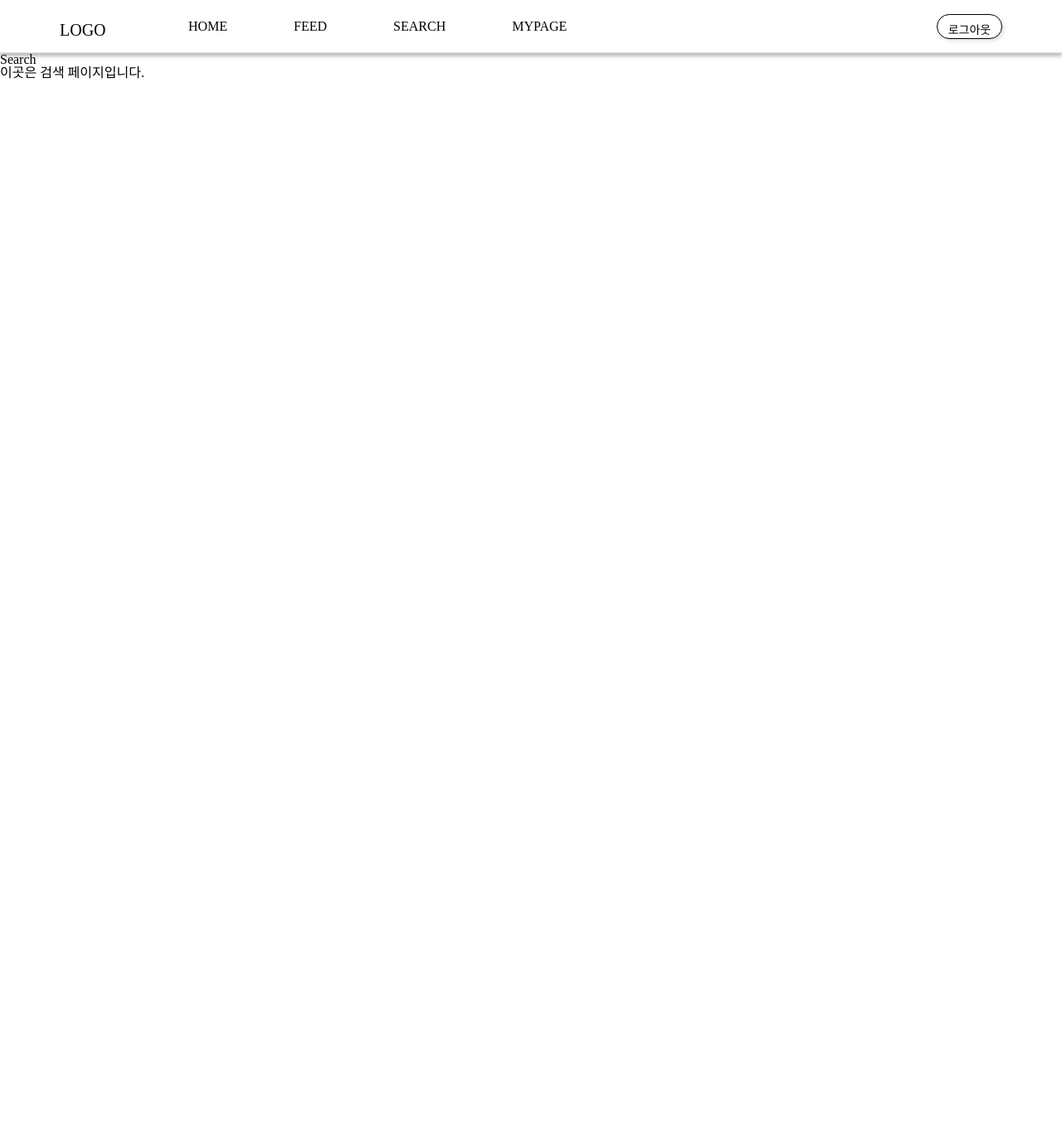
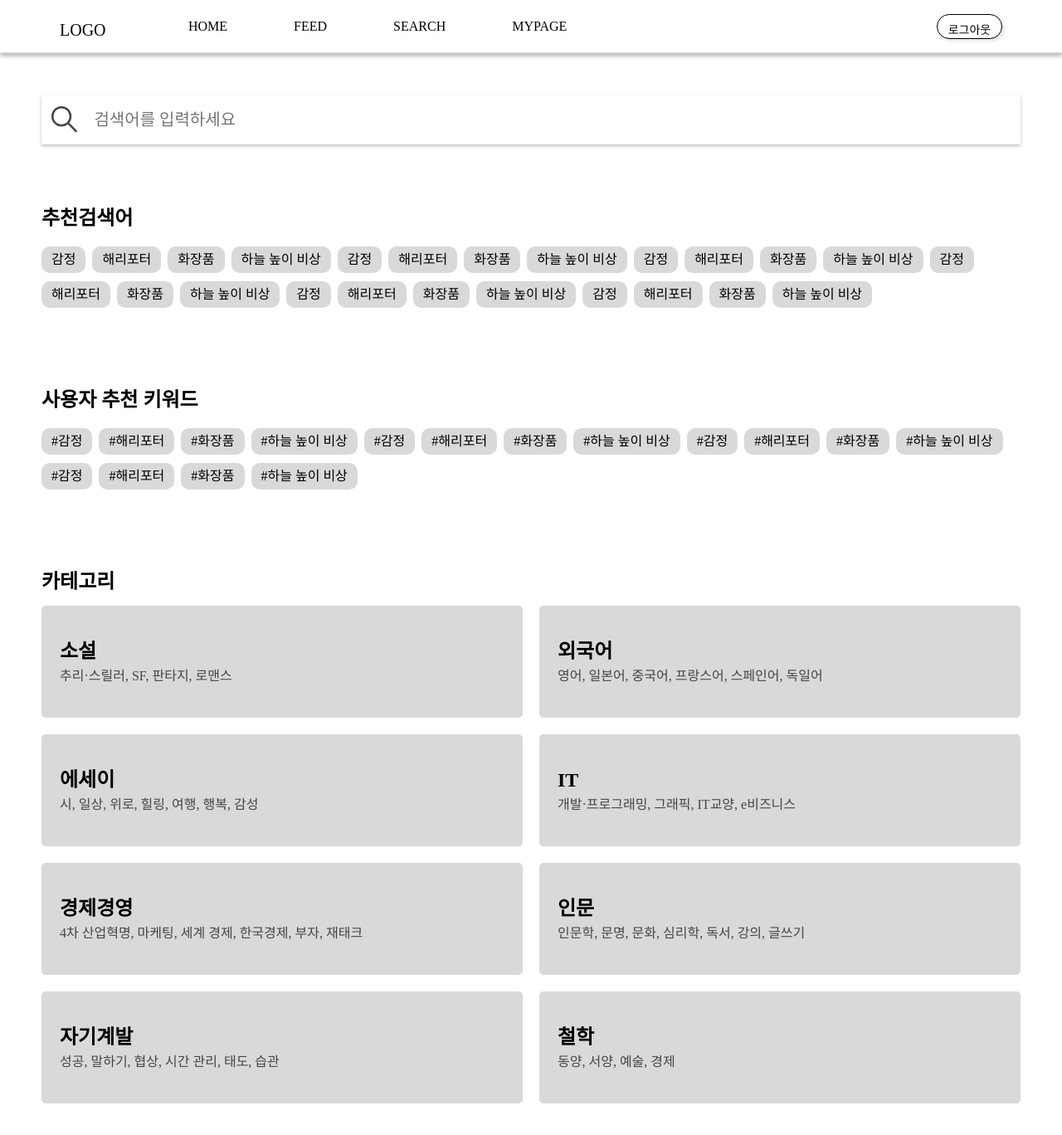
Before and after one commit to kw-bookmedicine/frontend, a React (Create React App) app: page /search in a window 1280 px wide. Shown: the top 1368 px of the page at 83% size. Before the commit the page ends 800 px from the top, so only its background shows below. Built offline with nearby package versions, Linux system fonts and the light colour scheme; a web font is replaced by a local one.

Commit message:
:sparkles: Feat: 검색페이지 와이어프레임 구현

```diff
--- a/src/components/Slider2.jsx
+++ /dev/null
@@ -1,50 +0,0 @@
-import React from "react";
-import { Swiper, SwiperSlide } from "swiper/react";
-import "swiper/css";
-import "../styles/Slider.css";
-// import "../styles/LoginHome.css";
-
-import { Navigation, Pagination, Scrollbar, A11y } from "swiper/modules";
-
-import "swiper/css";
-import "swiper/css/navigation";
-import "swiper/css/pagination";
-import "swiper/css/scrollbar";
-
-function Slider2({ title, subtitle, isBestSeller, bookTitle, bookAuthor }) {
-  const numberOfSlides = 10;
-
-  const slides = Array.from({ length: numberOfSlides }, (_, index) => (
-    <SwiperSlide key={index} className="test">
-      <div className="item-wrapper">
-        <div className="item-image"></div>
-        <div className="item-detail">
-          <div className="item-title">{bookTitle}</div>
-          <div className="item-author">{bookAuthor}</div>
-        </div>
-      </div>
-      {isBestSeller && <div className="item-rank">{index + 1}</div>}
-    </SwiperSlide>
-  ));
-
-  return (
-    <div className="best">
-      <div className="best-wrapper">
-        <div className="title-wrapper">
-          <div className="best-title title">{title}</div>
-          <div className="best-subtitle subtitle">{subtitle}</div>
-        </div>
-        <Swiper
-          modules={[Navigation, Pagination, Scrollbar, A11y]}
-          spaceBetween={10}
-          slidesPerView={7}
-          navigation
-        >
-          {slides}
-        </Swiper>
-      </div>
-    </div>
-  );
-}
-
-export default Slider2;
--- a/src/pages/LoginHome.jsx
+++ b/src/pages/LoginHome.jsx
@@ -1,5 +1,4 @@
 import Slider from "../components/Slider";
-import Slider2 from "../components/Slider2";
 import "../styles/LoginHome.css";
 import { Link } from "react-router-dom";
 
--- a/src/pages/Search.jsx
+++ b/src/pages/Search.jsx
@@ -1,13 +1,165 @@
-import Header from '../components/Header';
+import { Link } from "react-router-dom";
+import Header from "../components/Header";
+import "../styles/SearchStyles.css";
+import harry_potter from "../assets/search-book-Harry_Potter.jpg";
+import { useState } from "react";
 
 const Search = () => {
-	return (
-		<div>
-			<Header />
-			<h1>Search</h1>
-			<p>이곳은 검색 페이지입니다.</p>
-		</div>
-	);
+  const [input, setInput] = useState("");
+
+  // 카테고리 아이템을 렌더링하는 함수
+  const renderCategoryItem = ({ title, subtitle }) => (
+    <Link to={`/${title}-중분류-페이지`}>
+      <div className="category-grid-item-wrapper">
+        <div className="category-grid-item">
+          <h2 className="category-grid-item-title">{title}</h2>
+          <h3 className="category-grid-item-subtitle">{subtitle}</h3>
+        </div>
+      </div>
+    </Link>
+  );
+
+  // 함수로 추천 키워드 리스트를 생성하는 함수
+  const renderKeywordList = (title, keywords) => (
+    <section className="recommend-word-wrapper">
+      <h2 className="recommend-title">{title}</h2>
+      <ul className="recommend-keyword-wrapper">
+        {keywords.map((keyword, index) => (
+          <li key={index}>
+            <Link to={`/reslut/${keyword}-책목록-페이지`}>{keyword}</Link>
+          </li>
+        ))}
+      </ul>
+    </section>
+  );
+
+  // 추천 검색어 리스트
+  const recommendedSearchKeywords = [
+    "감정",
+    "해리포터",
+    "화장품",
+    "하늘 높이 비상",
+    "감정",
+    "해리포터",
+    "화장품",
+    "하늘 높이 비상",
+    "감정",
+    "해리포터",
+    "화장품",
+    "하늘 높이 비상",
+    "감정",
+    "해리포터",
+    "화장품",
+    "하늘 높이 비상",
+    "감정",
+    "해리포터",
+    "화장품",
+    "하늘 높이 비상",
+    "감정",
+    "해리포터",
+    "화장품",
+    "하늘 높이 비상",
+    // Add more keywords as needed
+  ];
+
+  // 사용자 추천 키워드 리스트
+  const userRecommendedKeywords = [
+    "#감정",
+    "#해리포터",
+    "#화장품",
+    "#하늘 높이 비상",
+    "#감정",
+    "#해리포터",
+    "#화장품",
+    "#하늘 높이 비상",
+    "#감정",
+    "#해리포터",
+    "#화장품",
+    "#하늘 높이 비상",
+    "#감정",
+    "#해리포터",
+    "#화장품",
+    "#하늘 높이 비상",
+    // Add more keywords as needed
+  ];
+
+  const handleKeywordClick = (keyword) => {
+    // 키워드를 클릭하면 검색어를 업데이트
+    setInput(keyword);
+  };
+
+  return (
+    <div>
+      <Header />
+
+      {/* 검색 페이지 전체 */}
+      <section className="search-container">
+        {/* 검색 창 */}
+        <section className="search-wrapper">
+          <label>
+            <div className="search-wrap-inner">
+              {/* 검색창에 라벨 적용해보기 */}
+              {/* 책 렌더링했던 유튜브 영상을 활용해서 검색창 누르면 밑에 책보여주는 방법으로 활용하기 */}
+              <button className="search-button"></button>
+              <input
+                type="text"
+                placeholder="검색어를 입력하세요"
+                className="search-input"
+                value={input}
+                onChange={(e) => setInput(e.target.value)}
+              ></input>
+            </div>
+          </label>
+        </section>
+
+        {/* 추천 검색어 */}
+        {renderKeywordList("추천검색어", recommendedSearchKeywords)}
+
+        {/* 사용자 추천 키워드 */}
+        {renderKeywordList("사용자 추천 키워드", userRecommendedKeywords)}
+
+        {/* 카테고리 */}
+        <section className="category-wrapper">
+          <h2 className="recommend-title">카테고리</h2>
+          <div className="category-items">
+            {renderCategoryItem({
+              title: "소설",
+              subtitle: "추리·스릴러, SF, 판타지, 로맨스",
+            })}
+            {renderCategoryItem({
+              title: "외국어",
+              subtitle: "영어, 일본어, 중국어, 프랑스어, 스페인어, 독일어",
+            })}
+            {renderCategoryItem({
+              title: "에세이",
+              subtitle: "시, 일상, 위로, 힐링, 여행, 행복, 감성",
+            })}
+            {renderCategoryItem({
+              title: "IT",
+              subtitle: "개발·프로그래밍, 그래픽, IT교양, e비즈니스",
+            })}
+            {renderCategoryItem({
+              title: "경제경영",
+              subtitle:
+                "4차 산업혁명, 마케팅, 세계 경제, 한국경제, 부자, 재태크",
+            })}
+            {renderCategoryItem({
+              title: "인문",
+              subtitle: "인문학, 문명, 문화, 심리학, 독서, 강의, 글쓰기",
+            })}
+            {renderCategoryItem({
+              title: "자기계발",
+              subtitle: "성공, 말하기, 협상, 시간 관리, 태도, 습관",
+            })}
+            {renderCategoryItem({
+              title: "철학",
+              subtitle: "동양, 서양, 예술, 경제",
+            })}
+          </div>
+        </section>
+      </section>
+    </div>
+  );
 };
 
 export default Search;
--- /dev/null
+++ b/src/styles/SearchStyles.css
@@ -0,0 +1,97 @@
+* {
+  box-sizing: border-box;
+}
+
+/* 검색 페이지 전체 */
+.search-container {
+  margin: 50px;
+}
+
+/* 검색창 */
+.search-wrapper,
+.recommend-word-wrapper,
+.user-recommend-word-wrapper {
+  width: 100%;
+  height: 100%;
+  margin-bottom: 77px;
+}
+
+.search-wrap-inner {
+  display: flex;
+  box-shadow: 0px 2px 4px rgba(0, 0, 0, 0.25);
+  padding: 10px 0px 10px 12px;
+}
+
+.search-button {
+  width: 32px;
+  height: 32px;
+  background: url("../assets/search-icon.svg");
+  margin-top: 4px;
+}
+
+.search-input {
+  width: 100%;
+  height: 40px;
+  font-size: 20px;
+  padding-left: 20px;
+  border: none;
+}
+
+.search-input:focus {
+  outline: none;
+}
+
+/* 추천 검색어 && 사용자 추천 키워드*/
+
+.recommend-title {
+  font-size: 24px;
+  font-weight: bold;
+}
+
+.recommend-keyword-wrapper {
+  display: flex;
+  flex-wrap: wrap;
+  padding: 17px 0px;
+}
+
+.recommend-keyword-wrapper li {
+  background-color: #d9d9d9;
+  margin: 5px 8px 5px 0px;
+  border-radius: 10px;
+  padding: 8px 12px;
+  font-size: 16px;
+}
+
+/* 카테고리 */
+
+.category-items {
+  width: 100%;
+  padding: 17px 0px;
+  display: grid;
+  gap: 20px;
+  grid-template-columns: repeat(2, 1fr);
+}
+
+.category-grid-item {
+  width: 100%;
+  height: 135px;
+  background-color: #d9d9d9;
+  border-radius: 5px;
+  padding: 43px 0px 43px 22px;
+}
+
+.category-grid-item-title {
+  font-weight: 600;
+  font-size: 24px;
+  margin-bottom: 10px;
+  color: black;
+}
+
+.category-grid-item-subtitle {
+  color: #454545;
+  font-size: 16px;
+}
+
+.category-grid-item-image {
+
+}
```
Also changed, not shown: src/App.js (+13 -14 lines), src/assets/search-book-Harry_Potter.jpg (added), src/assets/search-icon.svg (added).
